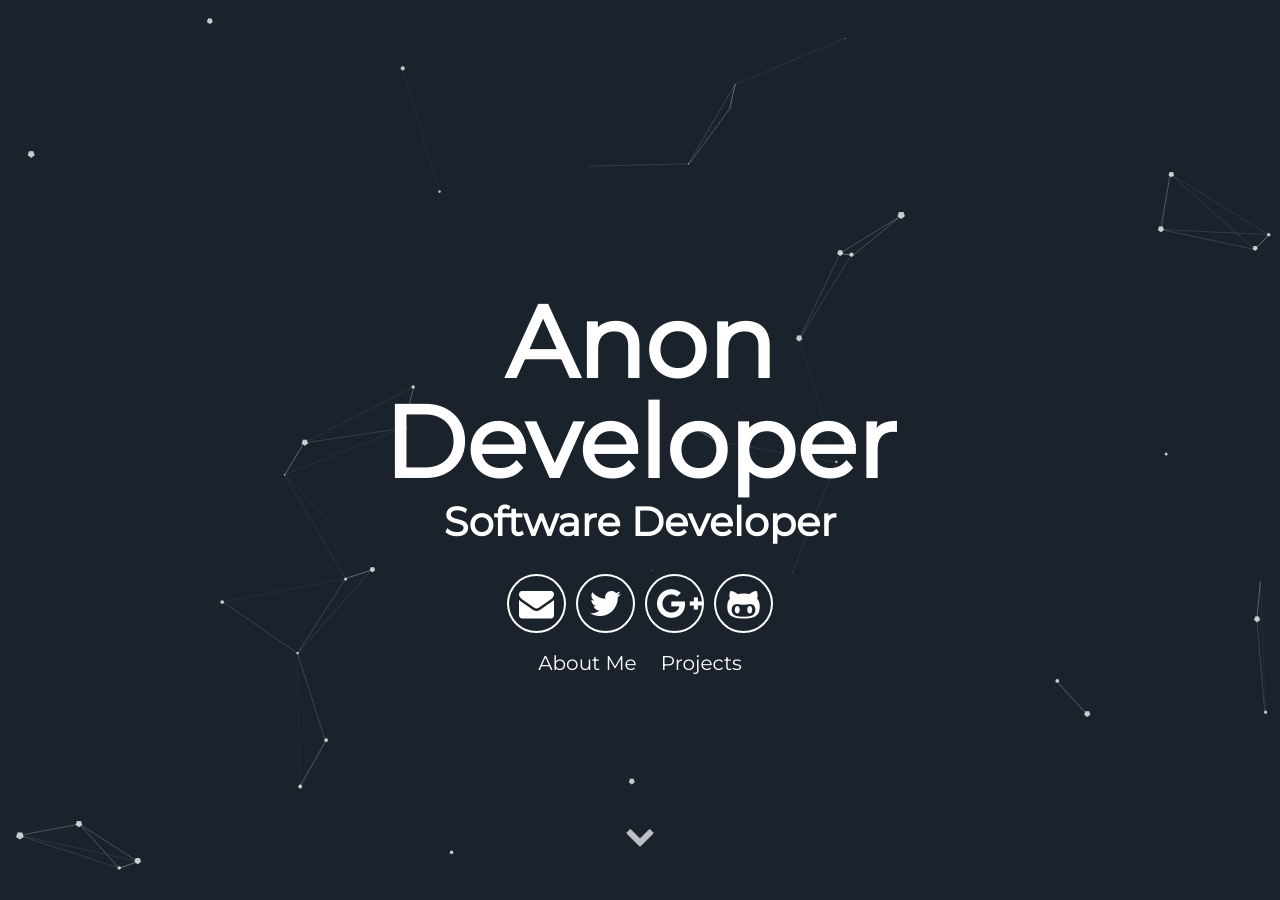
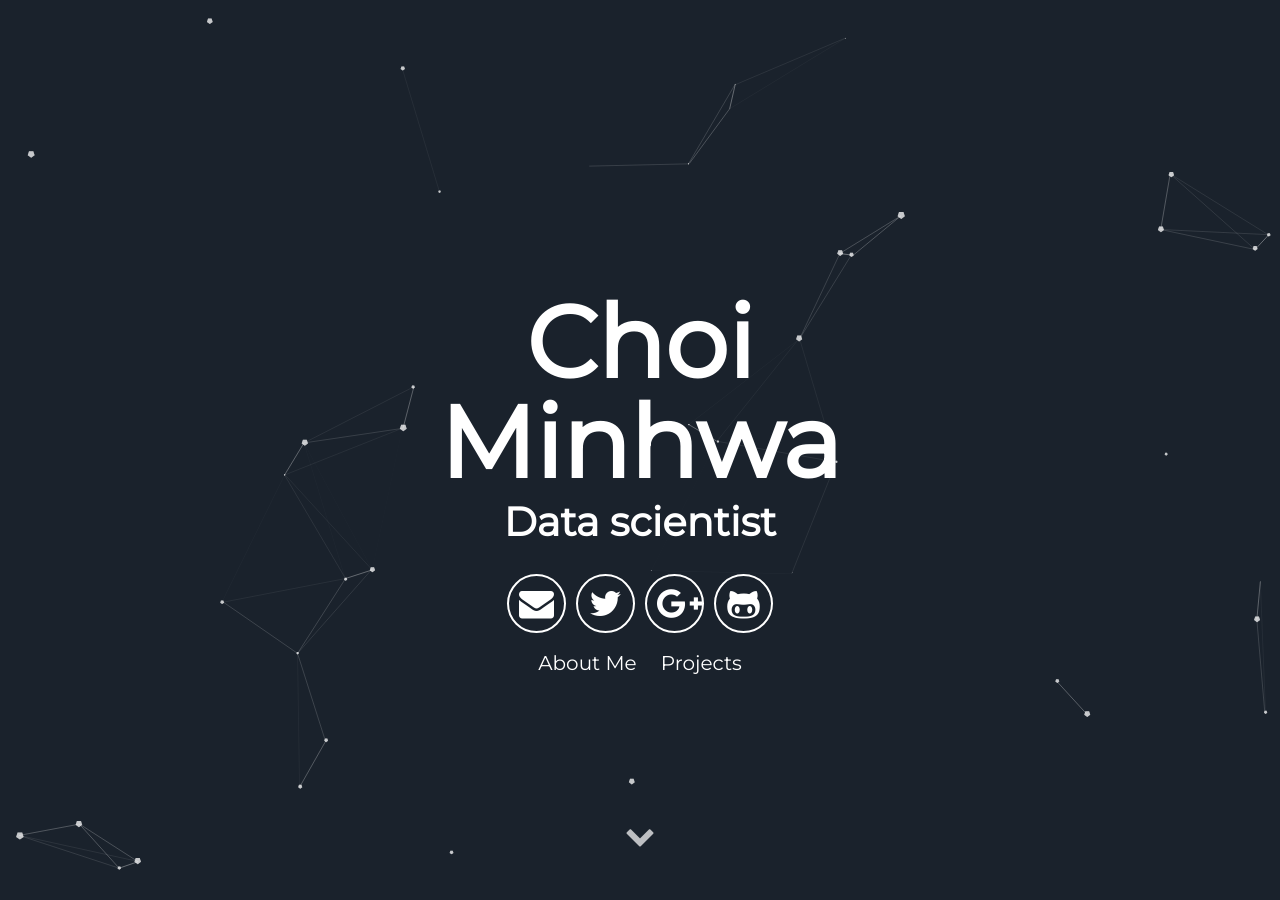
Before and after one commit to alsghk05/alsghk05.github.io, a Jekyll site: the page built from index.html, in a window 1280 px wide and 900 px high. Built offline with Jekyll 4.4.1, drawn with Linux system fonts in a browser that asks for light colours; some of the changed text lies outside the part shown.

Commit message:
Update _config.yml

```diff
--- a/_config.yml
+++ b/_config.yml
@@ -5,9 +5,9 @@ description: A blog about lorem ipsum dolor sit amet
 # url: "localhost:3000" # the base hostname & protocol for your site e.g. http://willianjusten.com.br
 
 # User settings
-username: Anon Developer
+username: Choi Minhwa
 user_description: Bicycle rights irony actually neutra typewriter lyft. Man bun taxidermy put a bird on it, umami yr ramps pop-up ugh bushwick chia lo-fi. Occupy bitters pour-over snackwave you probably haven't heard of them small batch. Cornhole mustache man bun letterpress echo park VHS.
-user_title: Software Developer
+user_title: Data scientist
 email: anon@anon.com
 twitter_username: lorem_ipsum
 github_username:  lorem_ipsum
```
